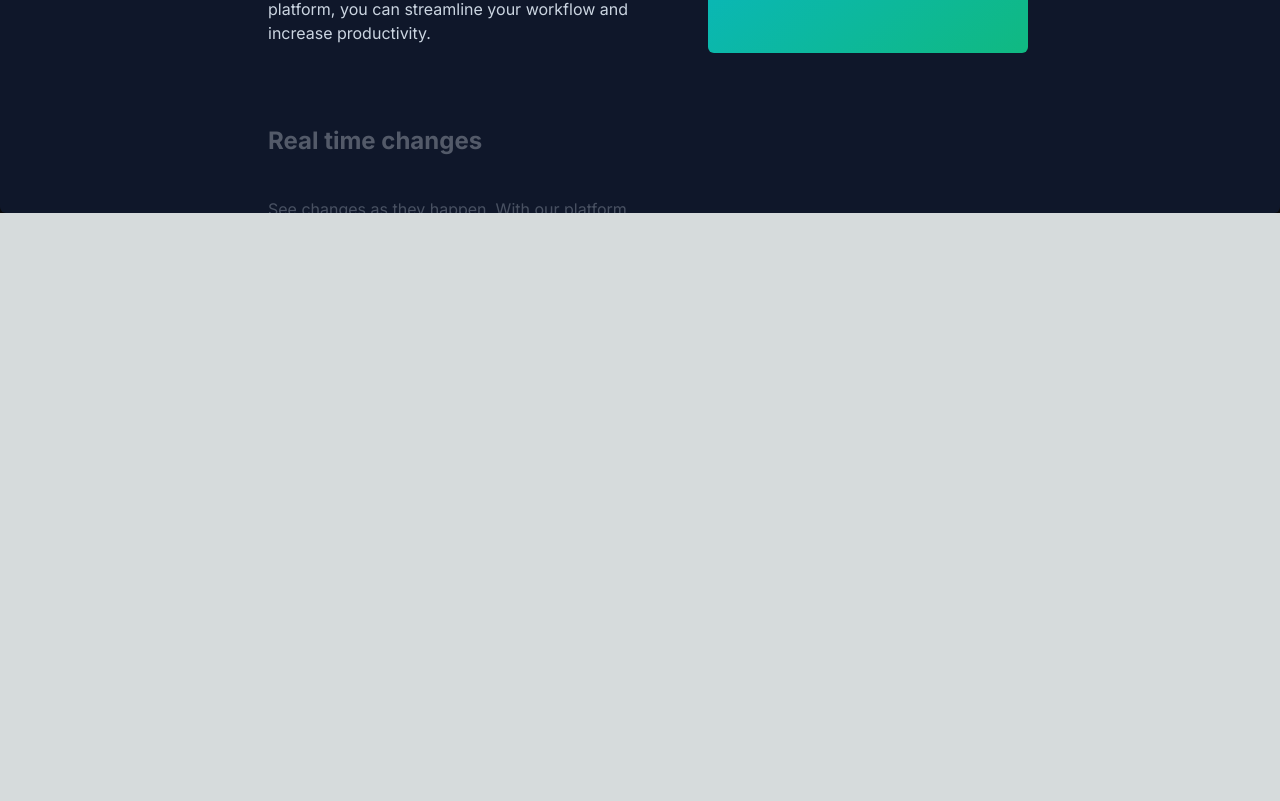
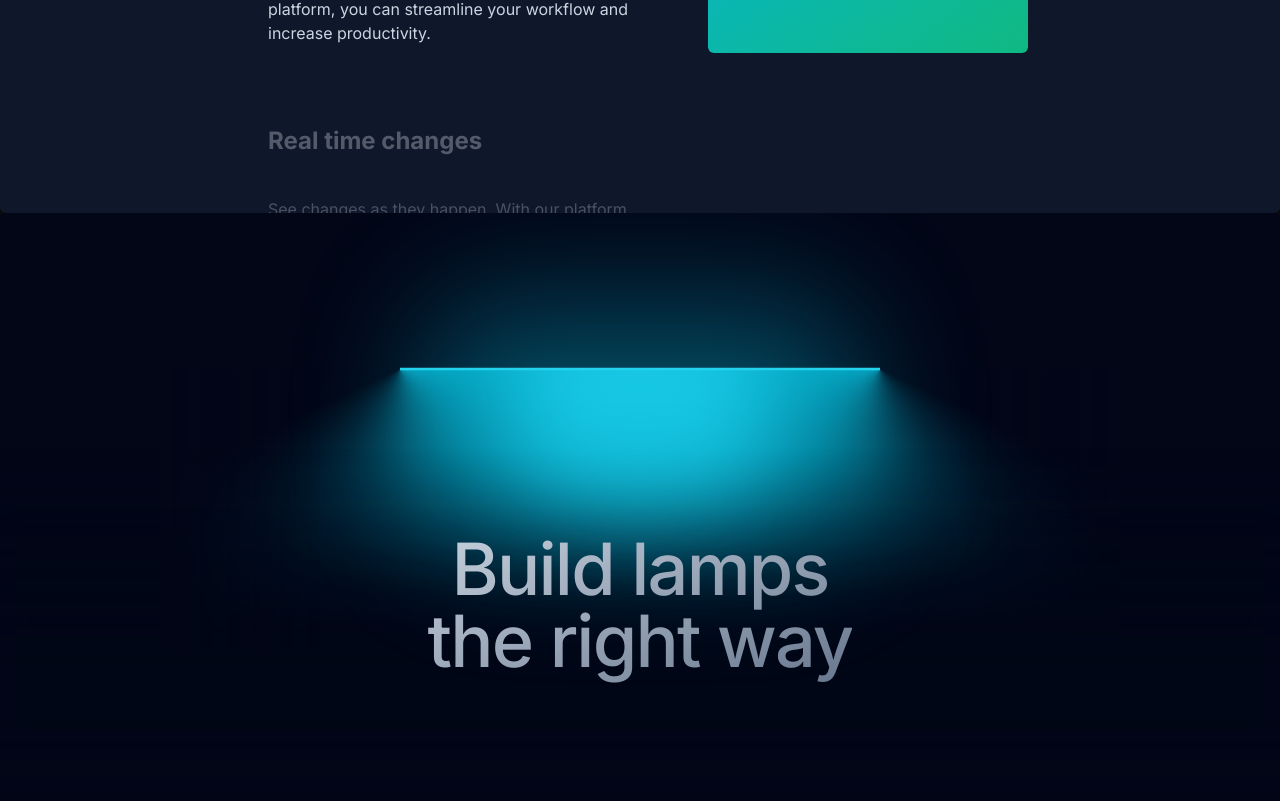
Before and after one commit to Sonu8544/Next-js-front-end, a Next.js app: page / in a window 1280 px wide. Shown: the part 1719-2520 px from the top of the page. Before the commit the page ends 1932 px from the top, so only its background shows below. Built offline with nearby package versions, Linux system fonts and the light colour scheme.

Commit message:
DEV Lamp effect

```diff
--- a/src/app/page.tsx
+++ b/src/app/page.tsx
@@ -1,5 +1,6 @@
 import FeatureSections from "@/components/FeatureSections";
 import HeroSection from "@/components/HeroSection";
+import LampEffect from "@/components/LampEffect";
 import StickyScroll from "@/components/StickyScroll";
 
 export default function Home() {
@@ -8,6 +9,7 @@
       <HeroSection />
       <FeatureSections />
       <StickyScroll />
+      <LampEffect />
     </main>
   );
 }
--- /dev/null
+++ b/src/components/LampEffect.tsx
@@ -0,0 +1,23 @@
+"use client";
+import React from "react";
+import { motion } from "framer-motion";
+import { LampContainer } from "./ui/lamp";
+
+export default function LampEffect() {
+    return (
+        <LampContainer>
+            <motion.h1
+                initial={{ opacity: 0.5, y: 100 }}
+                whileInView={{ opacity: 1, y: 0 }}
+                transition={{
+                    delay: 0.3,
+                    duration: 0.8,
+                    ease: "easeInOut",
+                }}
+                className="mt-8 bg-gradient-to-br from-slate-300 to-slate-500 py-4 bg-clip-text text-center text-4xl font-medium tracking-tight text-transparent md:text-7xl"
+            >
+                Build lamps <br /> the right way
+            </motion.h1>
+        </LampContainer>
+    )
+}
--- /dev/null
+++ b/src/components/ui/lamp.tsx
@@ -0,0 +1,104 @@
+"use client";
+import React from "react";
+import { motion } from "framer-motion";
+import { cn } from "@/utils/cn";
+
+export function LampDemo() {
+  return (
+    <LampContainer>
+      <motion.h1
+        initial={{ opacity: 0.5, y: 100 }}
+        whileInView={{ opacity: 1, y: 0 }}
+        transition={{
+          delay: 0.3,
+          duration: 0.8,
+          ease: "easeInOut",
+        }}
+        className="mt-8 bg-gradient-to-br from-slate-300 to-slate-500 py-4 bg-clip-text text-center text-4xl font-medium tracking-tight text-transparent md:text-7xl"
+      >
+        Build lamps <br /> the right way
+      </motion.h1>
+    </LampContainer>
+  );
+}
+
+export const LampContainer = ({
+  children,
+  className,
+}: {
+  children: React.ReactNode;
+  className?: string;
+}) => {
+  return (
+    <div
+      className={cn(
+        "relative flex min-h-screen flex-col items-center justify-center overflow-hidden bg-slate-950 w-full rounded-md z-0",
+        className
+      )}
+    >
+      <div className="relative flex w-full flex-1 scale-y-125 items-center justify-center isolate z-0 ">
+        <motion.div
+          initial={{ opacity: 0.5, width: "15rem" }}
+          whileInView={{ opacity: 1, width: "30rem" }}
+          transition={{
+            delay: 0.3,
+            duration: 0.8,
+            ease: "easeInOut",
+          }}
+          style={{
+            backgroundImage: `conic-gradient(var(--conic-position), var(--tw-gradient-stops))`,
+          }}
+          className="absolute inset-auto right-1/2 h-56 overflow-visible w-[30rem] bg-gradient-conic from-cyan-500 via-transparent to-transparent text-white [--conic-position:from_70deg_at_center_top]"
+        >
+          <div className="absolute  w-[100%] left-0 bg-slate-950 h-40 bottom-0 z-20 [mask-image:linear-gradient(to_top,white,transparent)]" />
+          <div className="absolute  w-40 h-[100%] left-0 bg-slate-950  bottom-0 z-20 [mask-image:linear-gradient(to_right,white,transparent)]" />
+        </motion.div>
+        <motion.div
+          initial={{ opacity: 0.5, width: "15rem" }}
+          whileInView={{ opacity: 1, width: "30rem" }}
+          transition={{
+            delay: 0.3,
+            duration: 0.8,
+            ease: "easeInOut",
+          }}
+          style={{
+            backgroundImage: `conic-gradient(var(--conic-position), var(--tw-gradient-stops))`,
+          }}
+          className="absolute inset-auto left-1/2 h-56 w-[30rem] bg-gradient-conic from-transparent via-transparent to-cyan-500 text-white [--conic-position:from_290deg_at_center_top]"
+        >
+          <div className="absolute  w-40 h-[100%] right-0 bg-slate-950  bottom-0 z-20 [mask-image:linear-gradient(to_left,white,transparent)]" />
+          <div className="absolute  w-[100%] right-0 bg-slate-950 h-40 bottom-0 z-20 [mask-image:linear-gradient(to_top,white,transparent)]" />
+        </motion.div>
+        <div className="absolute top-1/2 h-48 w-full translate-y-12 scale-x-150 bg-slate-950 blur-2xl"></div>
+        <div className="absolute top-1/2 z-50 h-48 w-full bg-transparent opacity-10 backdrop-blur-md"></div>
+        <div className="absolute inset-auto z-50 h-36 w-[28rem] -translate-y-1/2 rounded-full bg-cyan-500 opacity-50 blur-3xl"></div>
+        <motion.div
+          initial={{ width: "8rem" }}
+          whileInView={{ width: "16rem" }}
+          transition={{
+            delay: 0.3,
+            duration: 0.8,
+            ease: "easeInOut",
+          }}
+          className="absolute inset-auto z-30 h-36 w-64 -translate-y-[6rem] rounded-full bg-cyan-400 blur-2xl"
+        ></motion.div>
+        <motion.div
+          initial={{ width: "15rem" }}
+          whileInView={{ width: "30rem" }}
+          transition={{
+            delay: 0.3,
+            duration: 0.8,
+            ease: "easeInOut",
+          }}
+          className="absolute inset-auto z-50 h-0.5 w-[30rem] -translate-y-[7rem] bg-cyan-400 "
+        ></motion.div>
+
+        <div className="absolute inset-auto z-40 h-44 w-full -translate-y-[12.5rem] bg-slate-950 "></div>
+      </div>
+
+      <div className="relative z-50 flex -translate-y-80 flex-col items-center px-5">
+        {children}
+      </div>
+    </div>
+  );
+};
```
